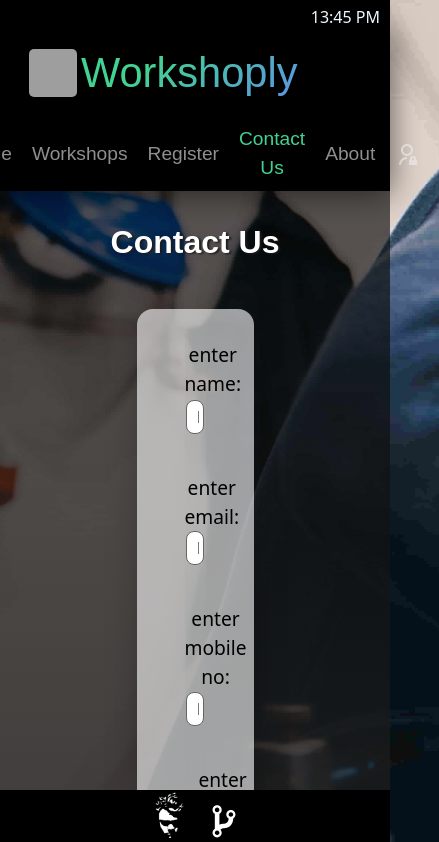
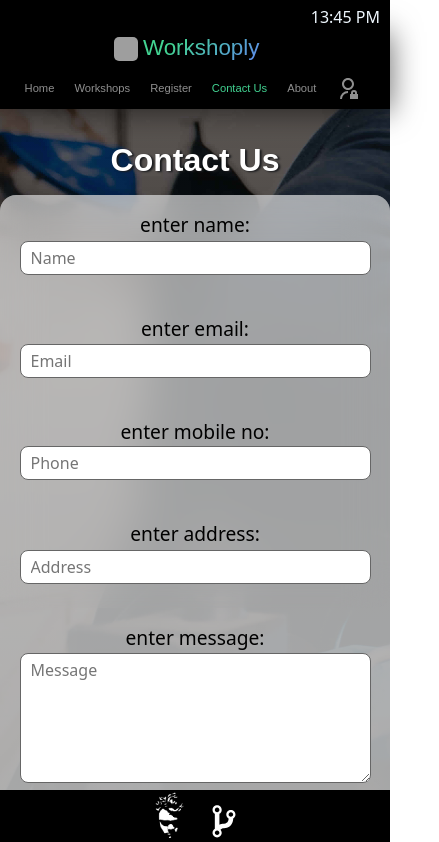
Before and after one commit to NisooJadhav/workshop, a React (Create React App) app in the folder client/: page /contact in a window 390 px wide. Shown: the top 842 px of the page, 439 px wide, since content can reach past the window. Built offline with nearby package versions, Linux system fonts and the light colour scheme; grey boxes are pictures that could not be loaded; a web font is replaced by a local one.

Commit message:
media query 01

```diff
--- a/client/src/App.css
+++ b/client/src/App.css
@@ -11,6 +11,7 @@
   font-style: normal;
 }
 @import url("https://fonts.googleapis.com/css2?family=Poppins:wght@300;400;600&display=swap");
+
 * {
   padding: 0;
   margin: 0;
@@ -135,14 +136,14 @@ h1 {
 }
 
 .main-head {
-  font-size: 2rem;
+  font-size: 5rem;
   padding: 0;
   margin: 0;
   margin-top: 2rem;
   margin-bottom: 1rem;
   color: #fff;
   text-shadow: 2px 1px 2px #1b1c1e;
-  font-family: "poppins", sans-serif;
+  font-family: 'sharpie', sans-serif;
   font-weight: 600;
 }
 
@@ -224,10 +225,9 @@ button {
   width: 100%;
   position: sticky;
   z-index: 5;
-
-  20%, 24%, 55% {
+  /* 20%, 24%, 55% {
     text-shadow: none;
-  }
+  } */
 }
 
 #nav-bar ul {
@@ -571,3 +571,72 @@ video {
 select{
   width:70%;
 }
+
+@media screen and (max-width: 650px) {
+.brand {
+  font-weight: 50;
+  background: -webkit-linear-gradient(315deg, #42d392 25%, #647eff);
+  -webkit-background-clip: text;
+  -webkit-text-fill-color: transparent;
+  padding: 0;
+  padding-right: 1rem;
+  font-size: 1.4rem;
+  cursor: pointer;
+  word-wrap: normal;
+  margin: 0.4rem 0;
+}
+.brand-div img {
+  width: 1.5rem;
+  height: 1.5rem;
+  background-size: cover;
+  background-position: center;
+  object-fit: cover;
+  border-radius: 5px;
+}
+h1 {
+  font-size: 16px;
+}
+#nav-bar ul {
+  display: flex;
+  flex-direction: row;
+  justify-content: center;
+  align-items: center;
+  list-style-type: none;
+  font-size: 0.7rem;
+  padding-right: 5px;
+}
+.homeContent p {
+  padding-left:10%;
+  padding-right:5%;
+  font-size: 0.7rem;
+  color: #eee;
+  text-align:right;
+}
+.main-head {
+  font-size: 2rem;
+  padding: 0;
+  margin: 0;
+  margin-top: 2rem;
+  margin-bottom: 1rem;
+  text-shadow: 2px 1px 2px #1b1c1e;
+  font-weight: 600;
+}
+form {
+  padding-bottom: 1rem;
+  padding: 0;
+  background: #fff;
+  margin: 0;
+  border-radius: 1rem;
+  box-shadow: 0.1rem 1rem 2rem #00000040;
+}
+.gform{
+  width: 100% !important;
+}
+.homeContent span{
+	font-size: 1rem;
+}
+.d-block{
+  width:20rem !important;
+  height:auto;
+}
+}
--- a/client/src/components/Home.js
+++ b/client/src/components/Home.js
@@ -6,7 +6,7 @@ import Carousel from 'react-bootstrap/Carousel';
 
 const Home = () => {
 
-	var TxtType = function(el, toRotate, period) {
+  var TxtType = function (el, toRotate, period) {
     this.toRotate = toRotate;
     this.el = el;
     this.loopNum = 0;
@@ -16,7 +16,7 @@ const Home = () => {
     this.isDeleting = false;
   };
 
-    TxtType.prototype.tick = function() {
+  TxtType.prototype.tick = function () {
     var i = this.loopNum % this.toRotate.length;
     var fullTxt = this.toRotate[i];
 
@@ -26,7 +26,7 @@ const Home = () => {
       this.txt = fullTxt.substring(0, this.txt.length + 1);
     }
 
-        this.el.innerHTML = '<span class="wrap">'+this.txt+'</span>';
+    this.el.innerHTML = '<span class="wrap">' + this.txt + '</span>';
 
     var that = this;
     var delta = 200 - Math.random() * 100;
@@ -42,14 +42,14 @@ const Home = () => {
       delta = 500;
     }
 
-        setTimeout(function() {
+    setTimeout(function () {
       that.tick();
     }, delta);
   };
 
-    window.onload = function() {
+  window.onload = function () {
     var elements = document.getElementsByClassName('typewrite');
-        for (var i=0; i<elements.length; i++) {
+    for (var i = 0; i < elements.length; i++) {
       var toRotate = elements[i].getAttribute('data-type');
       var period = elements[i].getAttribute('data-period');
       if (toRotate) {
@@ -72,13 +72,13 @@ const Home = () => {
       </div>
 
       <div>
-	<div className="hero" style={{backgroundImage:"./images/hero.png"}}>
+        <div className="hero" style={{ backgroundImage: "./images/hero.png" }}>
           <div className="row">
             <div className="col-4">
               <center>
-	<h1 className='main-head' style={{fontSize:"5rem", fontFamily:"sharpie, sans-serif"}}>Workshoply</h1>
+                <h1 className='main-head'>Workshoply</h1>
               </center>
-	{/*<img src="./images/29.svg" style={{width:"55rem"}}/>*/}
+
               <Carousel>
                 <Carousel.Item>
                   <img
@@ -113,7 +113,7 @@ const Home = () => {
 
                 <h1>
                   <a href="" className="typewrite text-decoration-none !important" data-period="500" data-type='[ "learn from anywhere", "best teachers from the industry", "host workshop with confidence", "attend workshops for free" ]'>
-			<span className="wrap" style={{fontSize:"10rem",color:"#eee"}}></span>
+                    <span className="wrap" style={{ fontSize: "10rem", color: "#eee" }}></span>
                   </a>
                 </h1>
 
@@ -136,7 +136,7 @@ const Home = () => {
         <div style={{ height: "50vh" }}></div>
 
       </div>
-		<h2 style={{color:"#eee", zIndex:"5", textShadow:"2px 2px 10px #000"}}>Hear from our students</h2>
+      <h2 style={{ color: "#eee", zIndex: "5", textShadow: "2px 2px 10px #000" }}>Hear from our students</h2>
       <br />
       <Marquee>
         <Cards />
```
Lines whose indentation alone changed are shown as unchanged.
